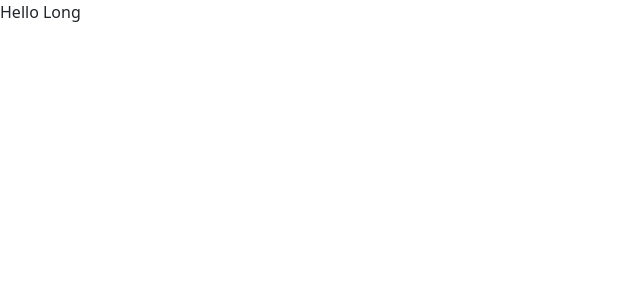
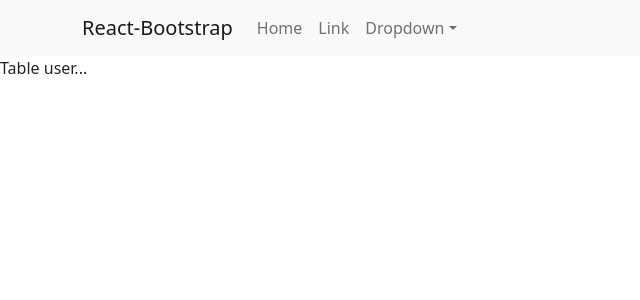
Before and after one commit to long1742000/ProjectReactJS, a React (Create React App) app: page / in a window 1280 px wide. Shown: the top 300 px of the page, without its empty margins (0-640 px from the left). Built offline with nearby package versions, Linux system fonts and the light colour scheme.

Commit message:
add navbar by bootstrap

```diff
--- a/src/App.js
+++ b/src/App.js
@@ -1,14 +1,13 @@
 import logo from './logo.svg';
 import './App.scss';
+import Header from './components/Header';
+import TableUser from './components/TableUser';
 
 function App() {
   return (
-    <div className="App">
-      <header className="App-header">
-        <div>
-          Hello Long
-        </div>
-      </header>
+    <div className="app-container">
+      <Header></Header>
+      <TableUser></TableUser>
     </div>
   );
 }
--- /dev/null
+++ b/src/components/Header.js
@@ -0,0 +1,36 @@
+import Container from 'react-bootstrap/Container';
+import Nav from 'react-bootstrap/Nav';
+import Navbar from 'react-bootstrap/Navbar';
+import NavDropdown from 'react-bootstrap/NavDropdown';
+
+const Header = (props) => {
+    return (
+        <>
+            <Navbar bg="light" expand="lg">
+                <Container>
+                    <Navbar.Brand href="#home">React-Bootstrap</Navbar.Brand>
+                    <Navbar.Toggle aria-controls="basic-navbar-nav" />
+                    <Navbar.Collapse id="basic-navbar-nav">
+                        <Nav className="me-auto">
+                            <Nav.Link href="#home">Home</Nav.Link>
+                            <Nav.Link href="#link">Link</Nav.Link>
+                            <NavDropdown title="Dropdown" id="basic-nav-dropdown">
+                                <NavDropdown.Item href="#action/3.1">Action</NavDropdown.Item>
+                                <NavDropdown.Item href="#action/3.2">
+                                    Another action
+                                </NavDropdown.Item>
+                                <NavDropdown.Item href="#action/3.3">Something</NavDropdown.Item>
+                                <NavDropdown.Divider />
+                                <NavDropdown.Item href="#action/3.4">
+                                    Separated link
+                                </NavDropdown.Item>
+                            </NavDropdown>
+                        </Nav>
+                    </Navbar.Collapse>
+                </Container>
+            </Navbar>
+        </>
+    )
+}
+
+export default Header;
--- /dev/null
+++ b/src/components/TableUser.js
@@ -0,0 +1,5 @@
+const TableUser = (props) => {
+    return (<>Table user...</>)
+}
+
+export default TableUser;
```
